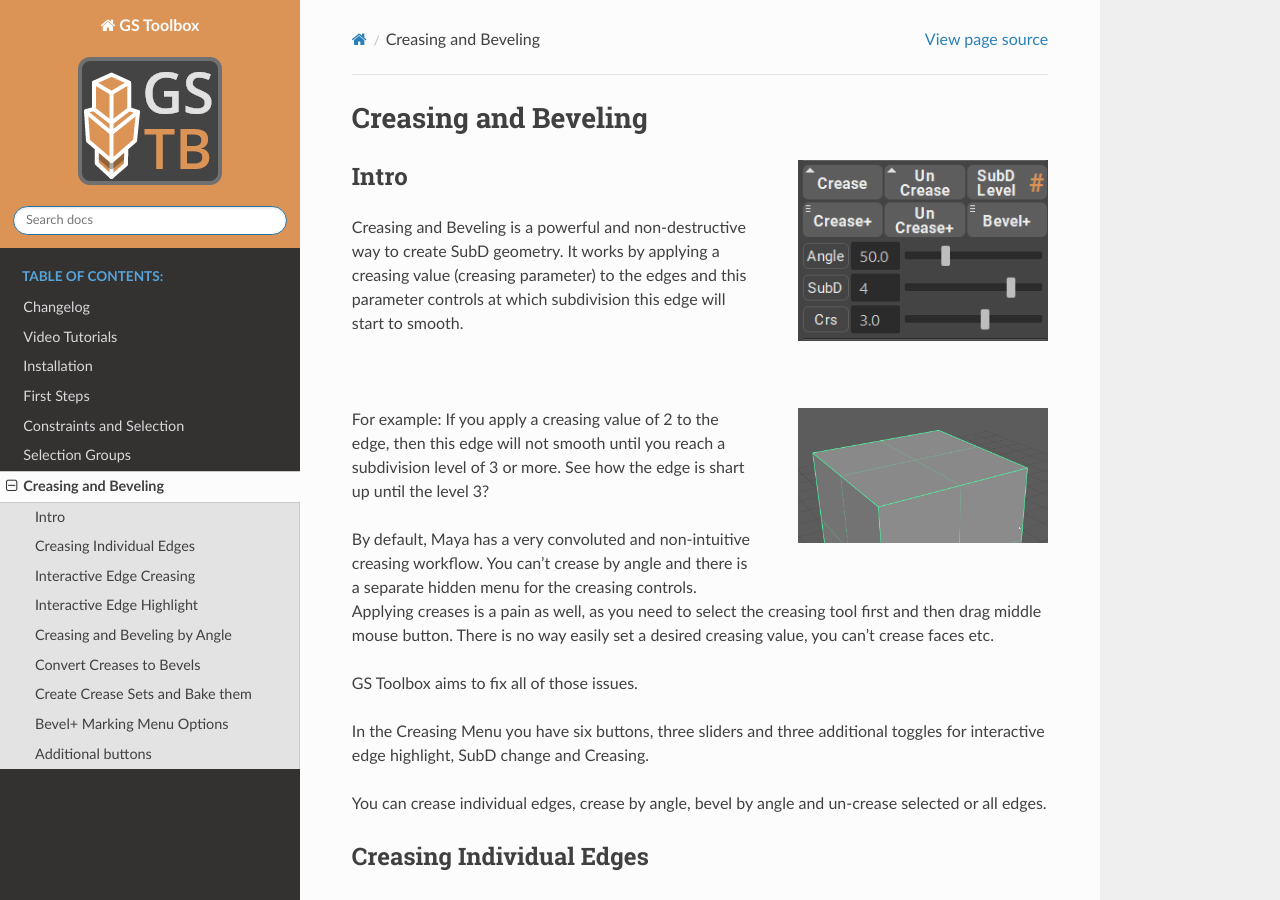
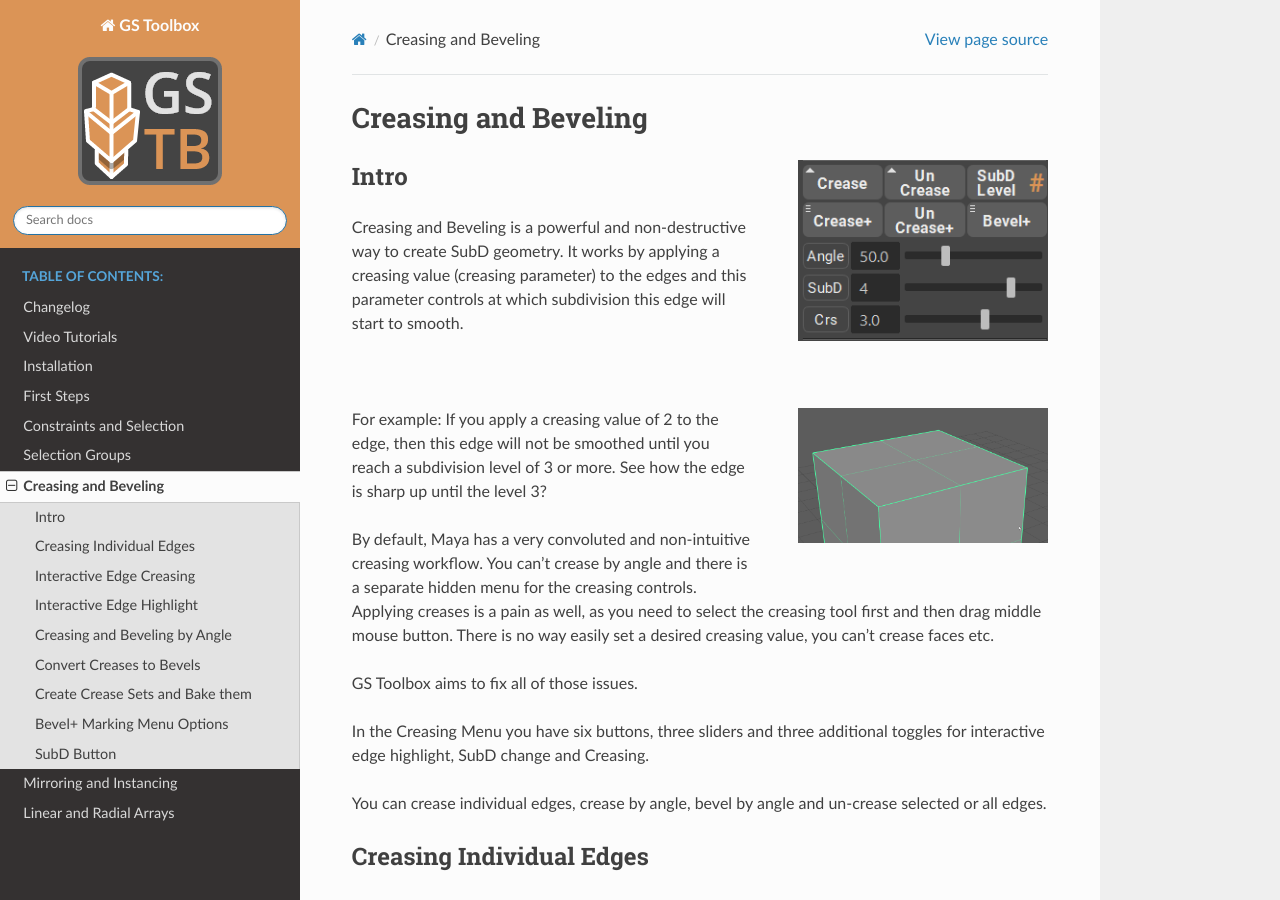
Before and after one commit to Video-Nomad/gs-toolbox-docs, a Sphinx documentation site: the page built from docs/source/creasing-and-beveling.rst, in a window 1280 px wide and 900 px high. Built offline with Sphinx 7.4.7 and the Read the Docs theme 2.0.0, drawn with Linux system fonts in a browser that asks for light colours; pages that are not in the unit, such as notebooks, are missing from menus; some of the changed text lies outside the part shown.

Commit message:
Mirroring and Instancing added

```diff
--- a/docs/source/changelog.rst
+++ b/docs/source/changelog.rst
@@ -6,8 +6,6 @@
 
 Version 1.0.3:
 ^^^^^^^^^^^^^^
-
-Small bugfix update before v1.1 release (SOON™)
 
 **Fixed Bugs:**
 
--- a/docs/source/creasing-and-beveling.rst
+++ b/docs/source/creasing-and-beveling.rst
@@ -21,7 +21,7 @@
 	:width: 250px
 	:align: center
 
-For example: If you apply a creasing value of 2 to the edge, then this edge will not smooth until you reach a subdivision level of 3 or more. See how the edge is shart up until the level 3?
+For example: If you apply a creasing value of 2 to the edge, then this edge will not be smoothed until you reach a subdivision level of 3 or more. See how the edge is sharp up until the level 3?
 
 By default, Maya has a very convoluted and non-intuitive creasing workflow. You can't crease by angle and there is a separate hidden menu for the creasing controls. Applying creases is a pain as well, as you need to select the creasing tool first and then drag middle mouse button. There is no way easily set a desired creasing value, you can't crease faces etc.
 
@@ -137,7 +137,7 @@
 
 Default Segments will change the amount of segments that your initial bevel will have (can be always changed during the beveling process).
 
-Additional buttons
-^^^^^^^^^^^^^^^^^^
+SubD Button
+^^^^^^^^^^^
 
 SubD Level button shows you the current Subdivision level of the selected mesh and clicking on this button will apply the SubD level set on the SubD slider.
--- a/docs/source/index.rst
+++ b/docs/source/index.rst
@@ -94,3 +94,5 @@
     Constraints and Selection <constraints-and-selection>
     Selection Groups <selection-groups>
     Creasing and Beveling <creasing-and-beveling>
+    Mirroring and Instancing <mirroring-and-instancing>
+    Linear and Radial Arrays <linear-and-radial-arrays>
--- /dev/null
+++ b/docs/source/linear-and-radial-arrays.rst
@@ -0,0 +1,5 @@
+.. currentmodule:: <index>
+
+########################
+Linear and Radial Arrays
+########################
```
Also changed, not shown: docs/source/mirroring-and-instancing.rst (added, +106 -0 lines), docs/source/images/delete_geo_cut.gif (added), docs/source/images/flip_mirror_option.png (added), docs/source/images/flip_shift_algorithm.gif (added), docs/source/images/instance_gif.gif (added), docs/source/images/mirror_panel.png (added).
